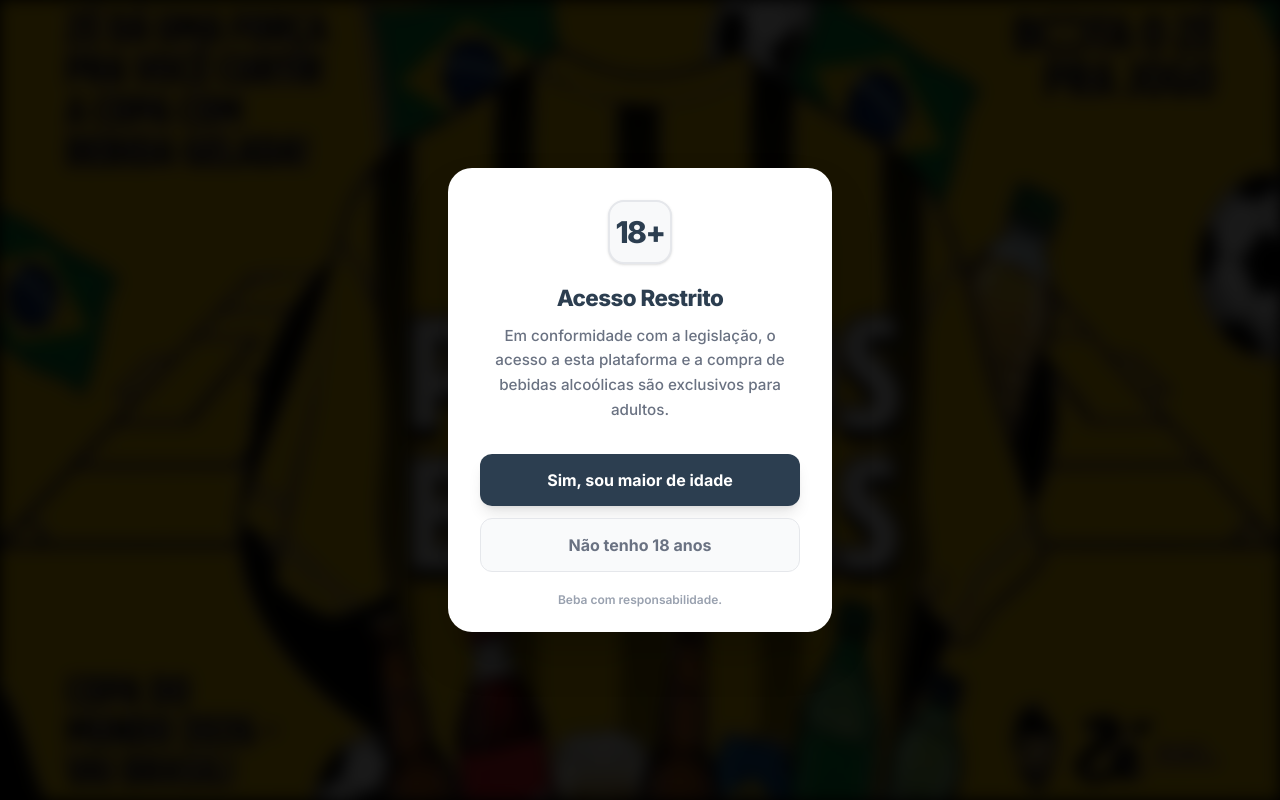
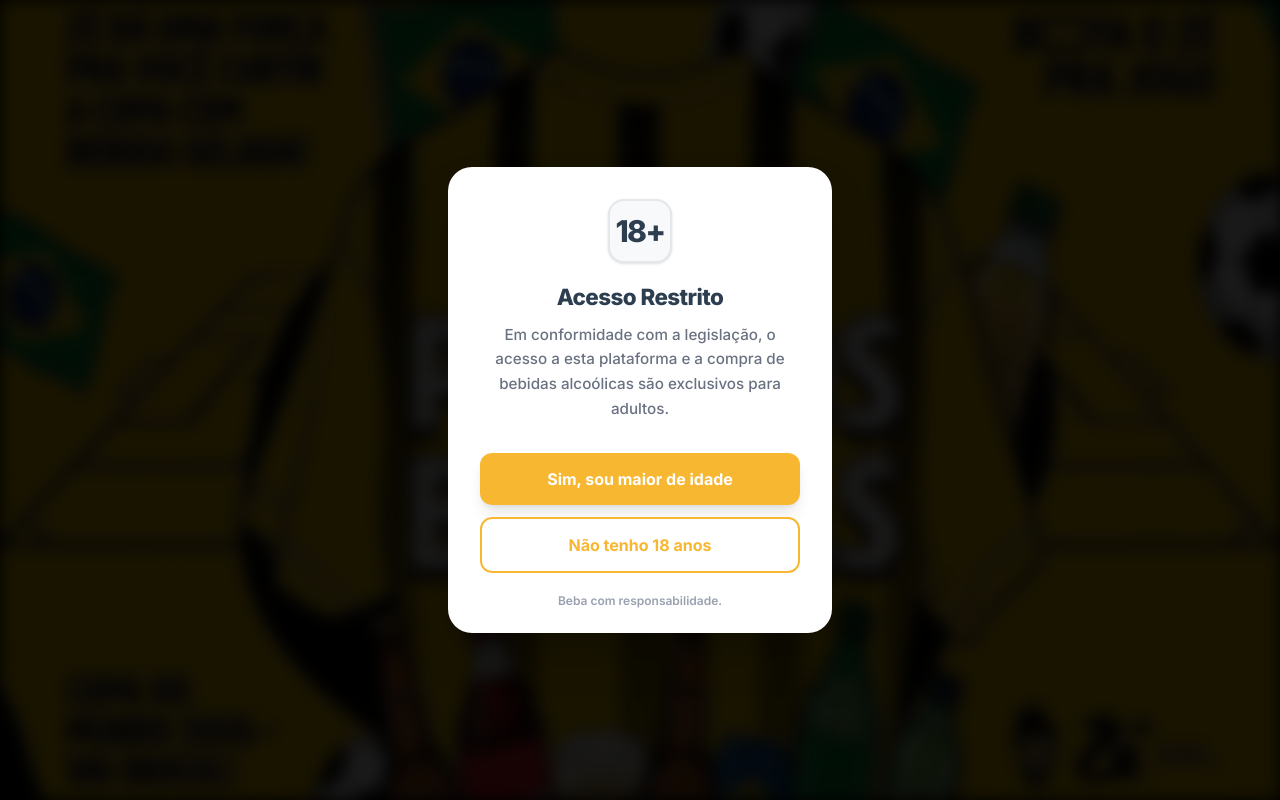
Before and after one commit to samiinunes19-gif/pedidin, a Next.js app: page / in a window 1280 px wide. Built offline with nearby package versions, Linux system fonts and the light colour scheme; no server answers.

Commit message:
style: update age gate buttons to yellow and white

```diff
--- a/app/components/age-gate-wrapper.tsx
+++ b/app/components/age-gate-wrapper.tsx
@@ -37,21 +37,21 @@ function AccessModal({ onConfirm, onDeny }: { onConfirm: () => void; onDeny: ()
           <p className="text-gray-500 text-[0.95rem] mb-8 leading-relaxed px-1 font-medium">
             Em conformidade com a legislação, o acesso a esta plataforma e a compra de bebidas alcoólicas são exclusivos para adultos.
           </p>
-          <div className="flex flex-col gap-3 mb-5">
+          <div className="flex flex-col gap-3 mb-5 mt-5">
             <button
               onClick={onConfirm}
-              className="w-full py-3.5 rounded-xl bg-[#2C3E50] text-white font-bold hover:bg-[#1a252f] hover:scale-[1.02] transition-all text-base shadow-lg active:scale-95"
+              className="w-full py-3.5 rounded-xl bg-[#F7B731] text-white font-bold hover:bg-[#e5a623] hover:scale-[1.02] transition-all text-base shadow-lg active:scale-95"
             >
               Sim, sou maior de idade
             </button>
             <button
               onClick={onDeny}
-              className="w-full py-3.5 rounded-xl bg-gray-50 border border-gray-200 text-gray-500 font-bold hover:bg-gray-100 transition-all active:scale-95 text-base"
+              className="w-full py-3.5 rounded-xl border-2 border-[#F7B731] bg-white text-[#F7B731] font-bold hover:bg-gray-50 transition-all active:scale-95 text-base"
             >
               Não tenho 18 anos
             </button>
           </div>
-          <p className="text-gray-400 text-xs font-semibold">
+          <p className="text-gray-400 text-xs font-semibold mt-5">
             Beba com responsabilidade.
           </p>
         </div>
```
